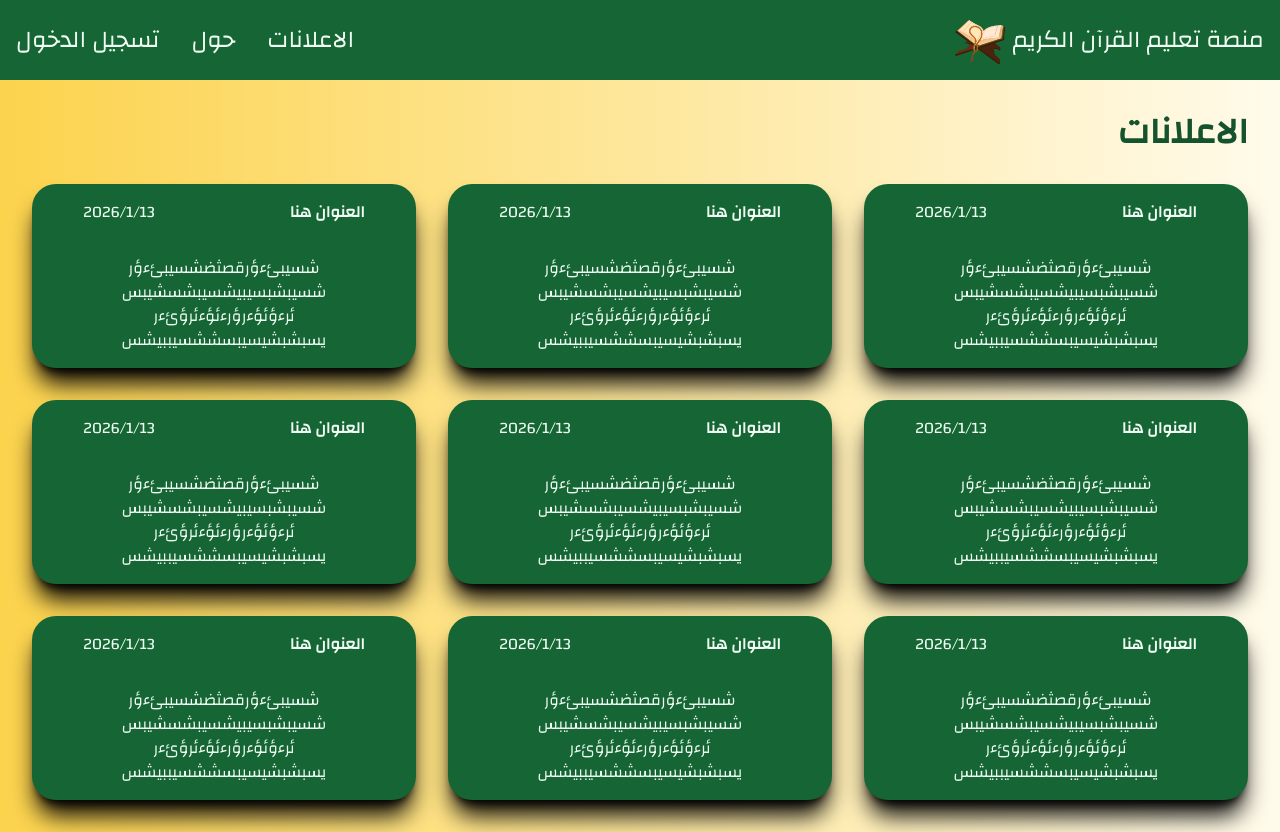
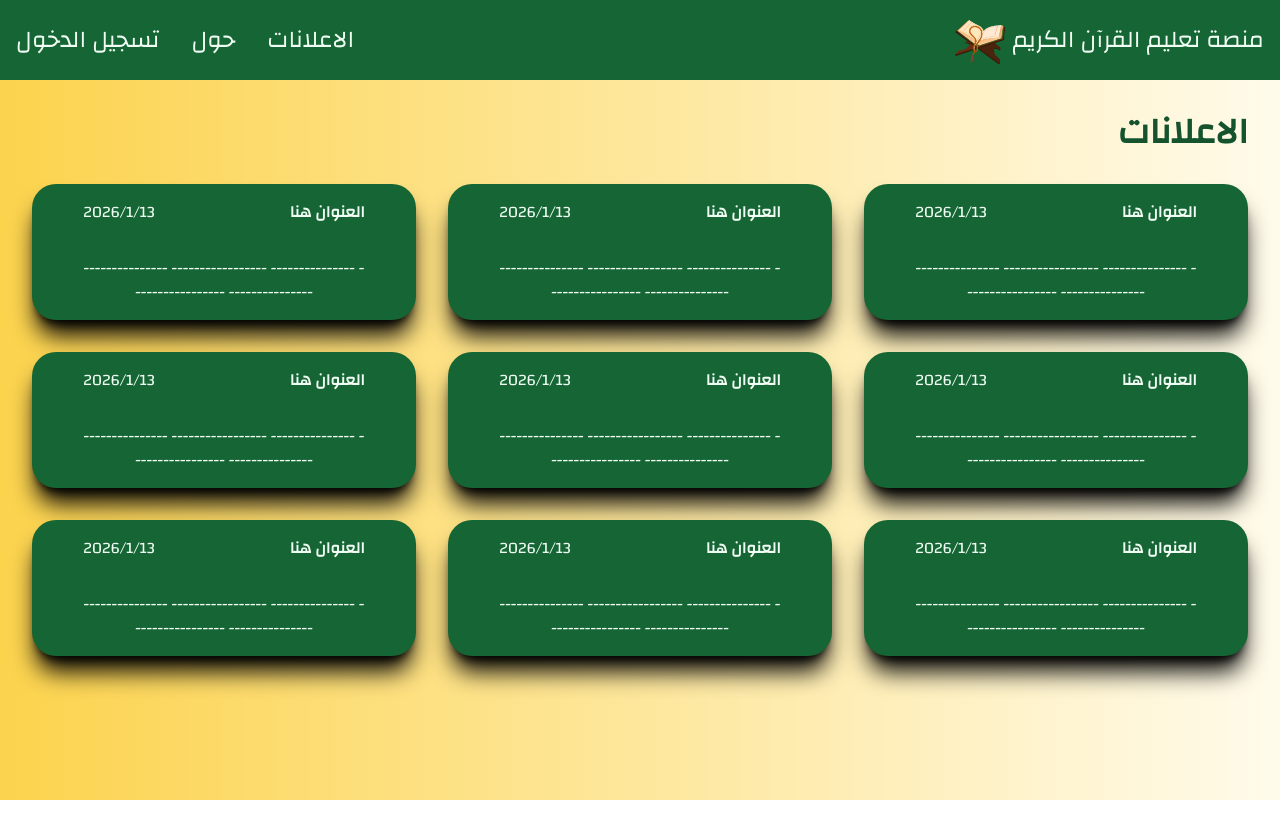
Before and after one commit to PROuserR/QuranLearningPlatform, a Next.js app: page /issues in a window 1280 px wide. After the commit the page ends 800 px from the top, so only its background shows below. Built offline with nearby package versions, Linux system fonts and the light colour scheme.

Commit message:
create lesson or course

```diff
--- /dev/null
+++ b/src/app/create/lesson/page.tsx
@@ -0,0 +1,30 @@
+
+function Page() {
+    return (
+        <main className='flex flex-col gap-y-8'>
+            <section className='font-bold text-4xl'> انشاء درس </section>
+            <section >
+                <form className='flex h-auto w-1/3 ml-auto text-xl flex-col text-right p-8 gap-4 border-2 border-green-800 rounded-3xl'>
+                    <label> اسم الدرس </label>
+                    <input type='text' />
+                    <label> الوصول </label>
+                    <select>
+                        <option> يوتيوب </option>
+                        <option> محلي </option>
+                    </select>
+                    <label> الفيديو </label>
+                    <input type='file' />
+                    <label> النوع </label>
+                    <select>
+                        <option> مباشر (Live) </option>
+                        <option> مسجل </option>
+                        <option> مسجل و مباشر </option>
+                    </select>
+                    <input type='submit' value="انشاء" className='text-green-50 my-6 bg-green-900 rounded-full py-3 px-6 cursor-pointer' />
+                </form>
+            </section>
+        </main>
+    )
+}
+
+export default Page
--- a/src/app/issues/page.tsx
+++ b/src/app/issues/page.tsx
@@ -13,10 +13,11 @@ function page() {
                         </div>
 
                         <p className="text-center w-4/5">
-                            شسيبئءؤرقصثضشسيبئءؤر
-                            شسيبشبسيبيشسيبشسشيبس
-                            ئرءؤئؤءرؤرءئؤءئرؤئءر
-                            يسبشبشيسيبسششسيببيشس
+                        ---------------
+                        -----------------
+                        ---------------
+                        -----------------
+                        ---------------
                         </p>
                     </div>
                 </div>
@@ -28,10 +29,11 @@ function page() {
                         </div>
 
                         <p className="text-center w-4/5">
-                            شسيبئءؤرقصثضشسيبئءؤر
-                            شسيبشبسيبيشسيبشسشيبس
-                            ئرءؤئؤءرؤرءئؤءئرؤئءر
-                            يسبشبشيسيبسششسيببيشس
+                        ---------------
+                        -----------------
+                        ---------------
+                        -----------------
+                        ---------------
                         </p>
                     </div>
                 </div>
@@ -43,10 +45,11 @@ function page() {
                         </div>
 
                         <p className="text-center w-4/5">
-                            شسيبئءؤرقصثضشسيبئءؤر
-                            شسيبشبسيبيشسيبشسشيبس
-                            ئرءؤئؤءرؤرءئؤءئرؤئءر
-                            يسبشبشيسيبسششسيببيشس
+                        ---------------
+                        -----------------
+                        ---------------
+                        -----------------
+                        ---------------
                         </p>
                     </div>
                 </div>
@@ -58,10 +61,11 @@ function page() {
                         </div>
 
                         <p className="text-center w-4/5">
-                            شسيبئءؤرقصثضشسيبئءؤر
-                            شسيبشبسيبيشسيبشسشيبس
-                            ئرءؤئؤءرؤرءئؤءئرؤئءر
-                            يسبشبشيسيبسششسيببيشس
+                        ---------------
+                        -----------------
+                        ---------------
+                        -----------------
+                        ---------------
                         </p>
                     </div>
                 </div>
@@ -73,10 +77,11 @@ function page() {
                         </div>
 
                         <p className="text-center w-4/5">
-                            شسيبئءؤرقصثضشسيبئءؤر
-                            شسيبشبسيبيشسيبشسشيبس
-                            ئرءؤئؤءرؤرءئؤءئرؤئءر
-                            يسبشبشيسيبسششسيببيشس
+                        ---------------
+                        -----------------
+                        ---------------
+                        -----------------
+                        ---------------
                         </p>
                     </div>
                 </div>
@@ -88,10 +93,11 @@ function page() {
                         </div>
 
                         <p className="text-center w-4/5">
-                            شسيبئءؤرقصثضشسيبئءؤر
-                            شسيبشبسيبيشسيبشسشيبس
-                            ئرءؤئؤءرؤرءئؤءئرؤئءر
-                            يسبشبشيسيبسششسيببيشس
+                        ---------------
+                        -----------------
+                        ---------------
+                        -----------------
+                        ---------------
                         </p>
                     </div>
                 </div>
@@ -103,10 +109,11 @@ function page() {
                         </div>
 
                         <p className="text-center w-4/5">
-                            شسيبئءؤرقصثضشسيبئءؤر
-                            شسيبشبسيبيشسيبشسشيبس
-                            ئرءؤئؤءرؤرءئؤءئرؤئءر
-                            يسبشبشيسيبسششسيببيشس
+                        ---------------
+                        -----------------
+                        ---------------
+                        -----------------
+                        ---------------
                         </p>
                     </div>
                 </div>
@@ -118,10 +125,11 @@ function page() {
                         </div>
 
                         <p className="text-center w-4/5">
-                            شسيبئءؤرقصثضشسيبئءؤر
-                            شسيبشبسيبيشسيبشسشيبس
-                            ئرءؤئؤءرؤرءئؤءئرؤئءر
-                            يسبشبشيسيبسششسيببيشس
+                        ---------------
+                        -----------------
+                        ---------------
+                        -----------------
+                        ---------------
                         </p>
                     </div>
                 </div>
@@ -133,10 +141,11 @@ function page() {
                         </div>
 
                         <p className="text-center w-4/5">
-                            شسيبئءؤرقصثضشسيبئءؤر
-                            شسيبشبسيبيشسيبشسشيبس
-                            ئرءؤئؤءرؤرءئؤءئرؤئءر
-                            يسبشبشيسيبسششسيببيشس
+                        ---------------
+                        -----------------
+                        ---------------
+                        -----------------
+                        ---------------
                         </p>
                     </div>
                 </div>
--- a/src/app/page.tsx
+++ b/src/app/page.tsx
@@ -17,7 +17,7 @@ export default function Home() {
           من جعل القرآن رفيقًا له، وجد الطمأنينة في كل خطوة
         </span>
         <div className='flex flex-row-reverse gap-x-2 md:gap-x-12 text-lg md:text-2xl'>
-          <Link href="/login" className='text-green-50 bg-green-900 rounded-full md:py-8 md:px-16 p-6'>ابدأ الآن</Link>
+          <Link href="/auth" className='text-green-50 bg-green-900 rounded-full md:py-8 md:px-16 p-6'>ابدأ الآن</Link>
           <Link href="/about" className='text-green-900 border-2 border-green-900 rounded-full md:py-8 md:px-16 p-6'> المزيد </Link>
         </div>
       </motion.section>
--- a/src/components/navbar.tsx
+++ b/src/components/navbar.tsx
@@ -31,7 +31,7 @@ function Navbar() {
           transition={{ duration: 1, ease: "easeOut" }} // timing
           className='flex flex-col text-center items-center justify-center w-full m-auto gap-y-12'>
           <Link href="/" onClick={toggleMenu}> الصفحة الرئيسية</Link>
-          <Link href="/login" onClick={toggleMenu}>تسجيل الدخول</Link>
+          <Link href="/auth" onClick={toggleMenu}>تسجيل الدخول</Link>
           <Link href="/issues" onClick={toggleMenu}> الاعلانات </Link>
           <Link href="/about" onClick={toggleMenu}>حول</Link>
         </motion.div>
@@ -46,7 +46,7 @@ function Navbar() {
             className='hidden md:flex'
           />
           <div className='hidden md:flex flex-row items-center justify-center md:gap-x-8 gap-x-2 mr-auto'>
-            <Link href="/login" className='hover:underline'>
+            <Link href="/auth" className='hover:underline'>
               تسجيل الدخول
             </Link>
             <Link href="/about" className='hover:underline'>
```
Also changed, not shown: src/app/create/course/page.tsx (added, +32 -0 lines), src/app/student/page.tsx (+4 -4 lines), src/app/teacher/page.tsx (+9 -9 lines), src/app/[user]/[type]/page.tsx (renamed from src/app/admin/[type]/page.tsx), src/app/auth/page.tsx (renamed from src/app/login/page.tsx).
